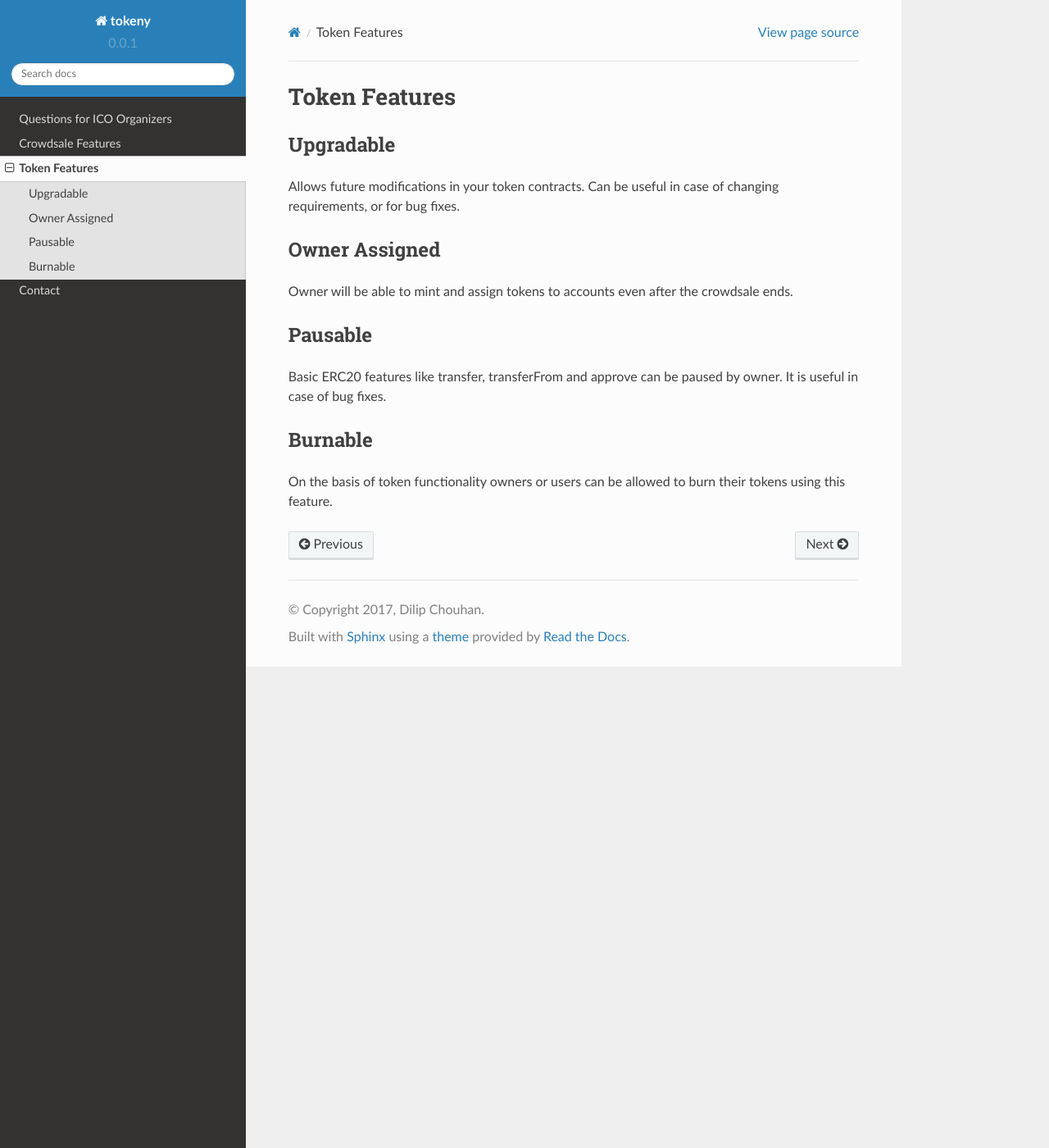
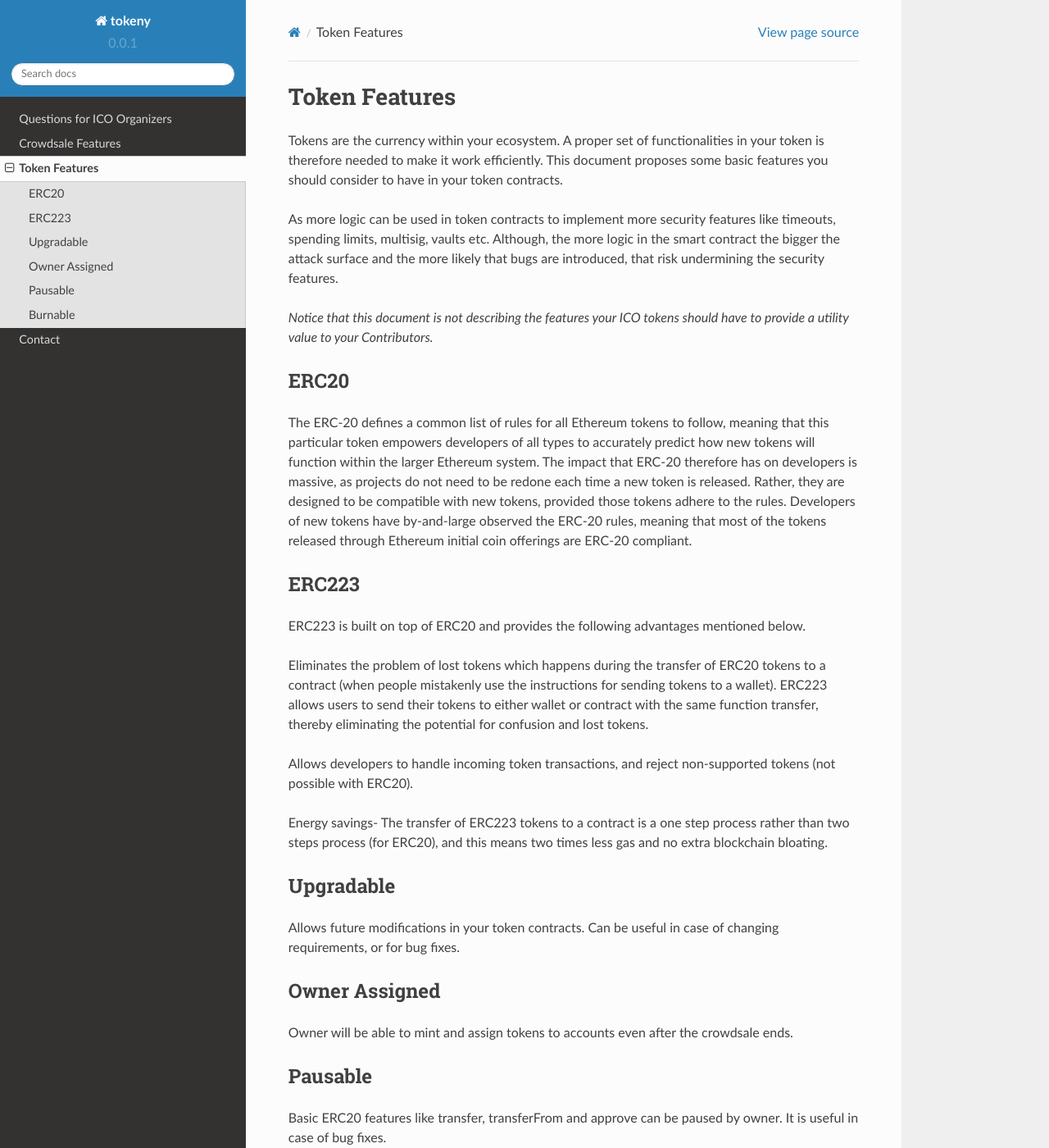
Before and after one commit to tokenyICO/documentation, a Sphinx documentation site: the page built from docs/source/token.rst, in a window 1280 px wide and 1400 px high. Shown: the whole window at 82% size. Built offline with Sphinx 7.4.7 and the Read the Docs theme 2.0.0, drawn with Linux system fonts in a browser that asks for light colours.

Commit message:
Updated Token Features

```diff
--- a/docs/source/token.rst
+++ b/docs/source/token.rst
@@ -1,5 +1,28 @@
 Token Features
 ==============
+
+Tokens are the currency within your ecosystem. A proper set of functionalities in your token is therefore needed to make it work efficiently. This document proposes some basic features you should consider to have in your token contracts.
+
+As more logic can be used in token contracts to implement more security features like timeouts, spending limits, multisig, vaults etc. Although, the more logic in the smart contract the bigger the attack surface and the more likely that bugs are introduced, that risk undermining the security features.
+
+*Notice that this document is not describing the features your ICO tokens should have to provide a utility value to your Contributors.*
+
+ERC20
+-----
+
+The ERC-20 defines a common list of rules for all Ethereum tokens to follow, meaning that this particular token empowers developers of all types to accurately predict how new tokens will function within the larger Ethereum system. The impact that ERC-20 therefore has on developers is massive, as projects do not need to be redone each time a new token is released. Rather, they are designed to be compatible with new tokens, provided those tokens adhere to the rules. Developers of new tokens have by-and-large observed the ERC-20 rules, meaning that most of the tokens released through Ethereum initial coin offerings are ERC-20 compliant.
+
+ERC223
+------
+
+ERC223 is built on top of ERC20 and provides the following advantages mentioned below.
+
+Eliminates the problem of lost tokens which happens during the transfer of ERC20 tokens to a contract (when people mistakenly use the instructions for sending tokens to a wallet). ERC223 allows users to send their tokens to either wallet or contract with the same function transfer, thereby eliminating the potential for confusion and lost tokens.
+
+Allows developers to handle incoming token transactions, and reject non-supported tokens (not possible with ERC20).
+
+Energy savings- The transfer of ERC223 tokens to a contract is a one step process rather than two steps process (for ERC20), and this means two times less gas and no extra blockchain bloating.
+
 
 Upgradable
 ----------
```
